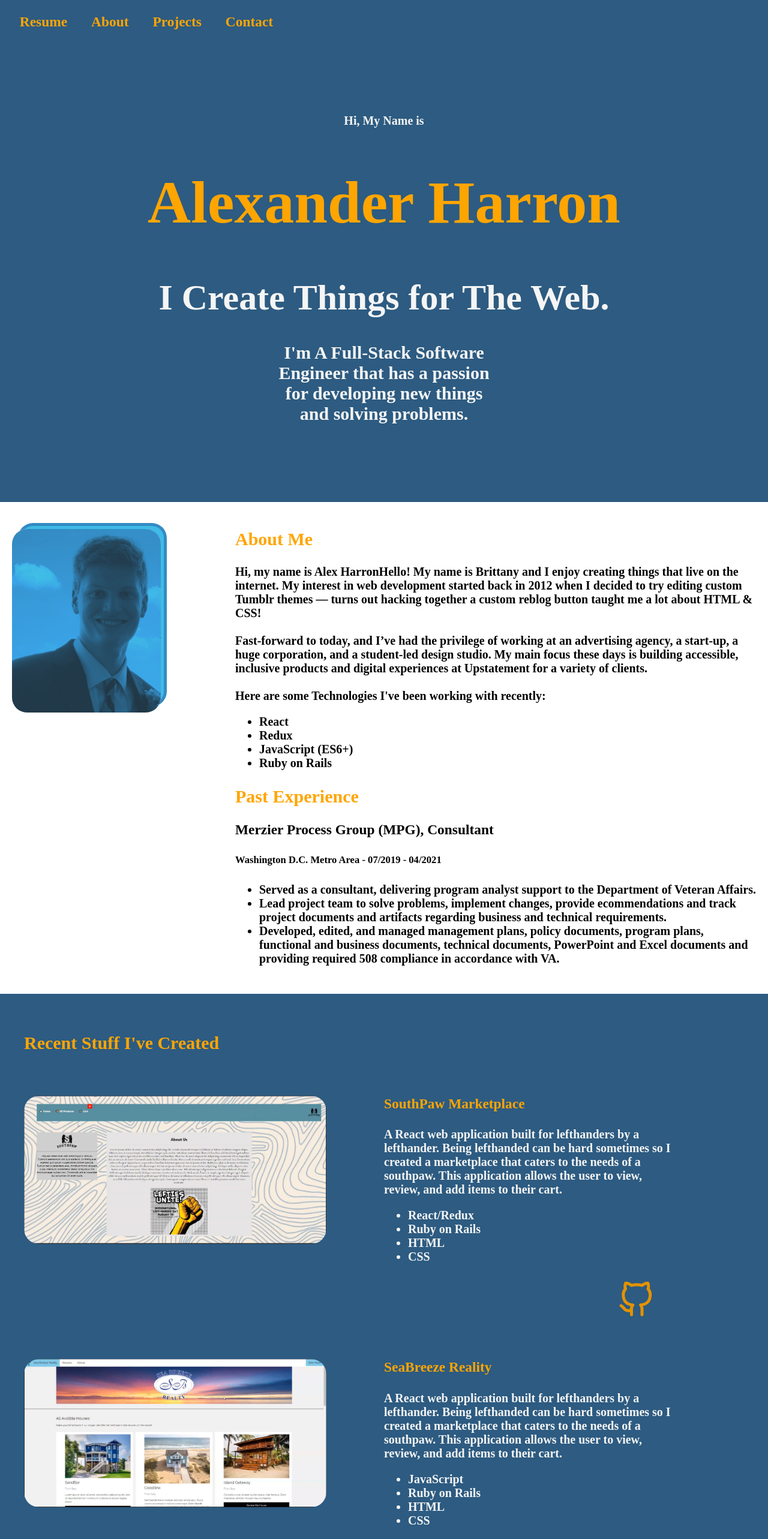
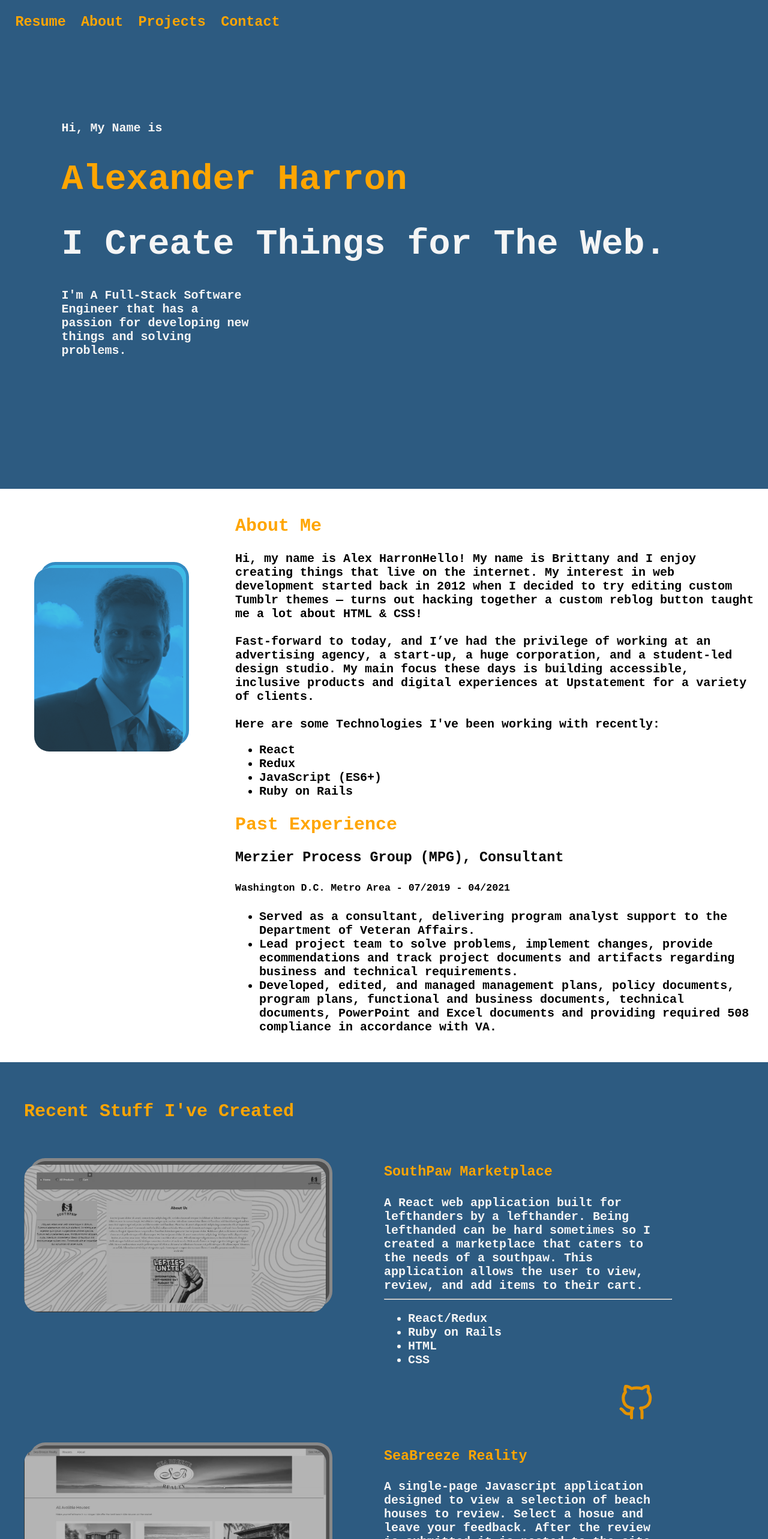
Before and after one commit to Alex-Harron/Portfolio-Alex-Harron, a React (Create React App) app: page / in a window 1280 px wide. Shown: the top 2566 px of the page at 60% size. Built offline with nearby package versions, Linux system fonts and the light colour scheme.

Commit message:
updating

```diff
--- a/src/App.css
+++ b/src/App.css
@@ -8,6 +8,7 @@ html {
 
 h1 {
   color: orange;
+  font-size: 300%;
 }
 
 ::-webkit-scrollbar {
@@ -21,14 +22,14 @@ h1 {
   opacity: .3;
 }
 
-@import url(https://fonts.googleapis.com/css2?family=Bebas+Neue&display=swap);
+@import url(https://fonts.googleapis.com/css2?family=Source+Code+Pro:wght@300&display=swap);
 
 :root {
   font-size: 20px;
 }
 
 body {
-  font-family: 'Bebas Neue', cursive;
+  font-family: 'Source Code Pro', monospace;
 }
 
 .logo {
@@ -49,15 +50,13 @@ body {
 }
 
 .header {
-  background-attachment: fixed;
   background-repeat: no-repeat;
   background-color: #2d5b81;
+  flex-direction: column;
   display: flex;
-  flex-direction: column;
-  font-size: 30px;
   align-items: center;
-  padding-bottom: 7%;
-  padding-top: 7%;
+  padding: 8%;
+  padding-bottom: 15%;
   flex: 70%;
 }
 
@@ -65,11 +64,12 @@ body {
   display: flex;
   background-color: #2d5b81;
   padding-left: 1%;
+  flex-direction: column;
 }
 
 .navbar a {
   color: orange;
-  padding: 14px 20px;
+  padding: 1%;
   text-decoration: none;
   text-align: center;
 }
@@ -102,7 +102,8 @@ body {
   filter: grayscale(100%) brightness(59%) sepia(100%) hue-rotate(160deg) saturate(400%) contrast(0.8);
   width: 20%;
   float: left;
-  align-items: center;
+  margin-top: 7%;
+  margin-left: 3%;
   transition: box-shadow ease-in 150ms;
   transition: .5s ease;
   backface-visibility: hidden;
@@ -121,6 +122,7 @@ body {
 }
 
 .img2 {
+  filter: grayscale(100%) brightness(80%) saturate(400%) contrast(0.8);
   width: 80%;
   float: left;
   width: 42%;
@@ -129,12 +131,17 @@ body {
   transition: box-shadow ease-in 150ms;
   transition: .5s ease;
   backface-visibility: hidden;
+  box-shadow:
+  10px -10px 0 -5px #2d5b81,
+  10px -10px 0 0 orange;
 
 }
 
 .img2:hover {
-  border-radius: 25px;
   filter: brightness(1);
+  box-shadow:
+  5px -5px 0 -5px #2d5b81,
+  5px -5px 0 0 orange;
 }
 
 .footer {
--- a/src/components/footer.js
+++ b/src/components/sections/footer.js
@@ -5,8 +5,8 @@ class Footer extends React.Component {
     render() {
         return(
 
-<div id='contact' className='content'>
-<h3>Designed and Create by: Alexander Harron</h3>
+<div id='contact'>
+<h4>Designed and Create by: Alexander Harron</h4>
 </div>
     )
 }
--- a/src/components/sections/intro.js
+++ b/src/components/sections/intro.js
@@ -5,10 +5,10 @@ class Intro extends React.Component {
         return(
 
 <div id='intro' >
-<h4 style={{textAlign: 'center', color:'whitesmoke', fontSize:'20px'}}>Hi, My Name is</h4>
-<h1  style={{textAlign:'center', fontSize:'100px'}}>Alexander Harron</h1>
-<h1  style={{textAlign:'center', color:'whitesmoke'}}> I Create Things for The Web.</h1>
-            <div><center><h4 style={{color:'whitesmoke', width:'30%'}}>I'm A Full-Stack Software Engineer that has a passion for developing new things and solving problems.</h4></center></div>
+<h4 style={{textAlign: 'left', color:'whitesmoke', fontSize:'20px'}}>Hi, My Name is</h4>
+<h1  style={{textAlign:'left', }}>Alexander Harron</h1>
+<h1  style={{textAlign:'left', color:'whitesmoke'}}> I Create Things for The Web.</h1>
+<div><h4 style={{color:'whitesmoke', width:'30%'}}>I'm A Full-Stack Software Engineer that has a passion for developing new things and solving problems.</h4></div>
 </div>
 
     )
--- a/src/components/sections/pageContainer.js
+++ b/src/components/sections/pageContainer.js
@@ -1,5 +1,6 @@
 import React from 'react';
 import About from './about';
+import Footer from './footer';
 import Intro from './intro';
 import Jobs from './jobs';
 import Projects from './projects';
@@ -25,7 +26,7 @@ class PageContainer extends React.Component {
 </div>
 
 <div id='contact' class="footer">
-  <h2>Footer</h2>
+  <Footer />
 </div>
 </div>
     )
--- a/src/components/sections/projects.js
+++ b/src/components/sections/projects.js
@@ -6,16 +6,6 @@ import Sure from '../../logos/SureShots.PNG';
 
 
 class Projects extends React.Component {
-
-    state = {
-        seen: false
-    }
-
-    togglePop = () => {
-        this.setState({
-            seen: !this.state.seen
-        });
-    };
 
     render() {
         return(
@@ -26,6 +16,7 @@ class Projects extends React.Component {
     <h3><img src={Left}  alt='left-handed' className='img2'/></h3>
     <h3 style={{paddingLeft:'50%'}}>SouthPaw Marketplace</h3>
     <h4 style={{width:'90%', color:'whitesmoke', paddingLeft:'50%'}}>A React web application built for lefthanders by a lefthander. Being lefthanded can be hard sometimes so I created a marketplace that caters to the needs of a southpaw. This application allows the user to view, review, and add items to their cart.
+    <hr/>
     <ul >
                     <li>React/Redux</li>
                     <li>Ruby on Rails</li>
@@ -37,11 +28,11 @@ class Projects extends React.Component {
 </div>
 <br/>
 <br/>
-<br/>
 <div className='main'>
     <h3><img src={Sea}  alt='SeaBreeze' className='img2' /></h3>
     <h3 style={{paddingLeft:'50%'}}>SeaBreeze Reality</h3>
-    <h4 style={{width:'90%', color:'whitesmoke', paddingLeft:'50%'}}>A React web application built for lefthanders by a lefthander. Being lefthanded can be hard sometimes so I created a marketplace that caters to the needs of a southpaw. This application allows the user to view, review, and add items to their cart.
+    <h4 style={{width:'90%', color:'whitesmoke', paddingLeft:'50%'}}>A single-page Javascript application designed to view a selection of beach houses to review. Select a hosue and leave your feedback. After the review is submitted it is posted to the site.
+        <hr/>
     <ul>
                     <li>JavaScript</li>
                     <li>Ruby on Rails</li>
@@ -52,11 +43,11 @@ class Projects extends React.Component {
 </div>
 <br/>
 <br/>
-<br/>
 <div className='main' >
     <h3><img src={Sure}  alt='Sure-Shots' className='img2' /></h3>
     <h3 style={{paddingLeft:'50%'}}>Sure Shots</h3>
     <h4 style={{width:'90%',color:'whitesmoke', paddingLeft:'50%'}}>A Ruby on Rails web application built to allow users bet on NBA games. View a specific set of games and select which contest peaks your interest. Then place a bet who you think will win.
+    <hr/>
     <ul >
                     <li>Ruby on Rails</li>
                     <li>SQLite3</li>
```
